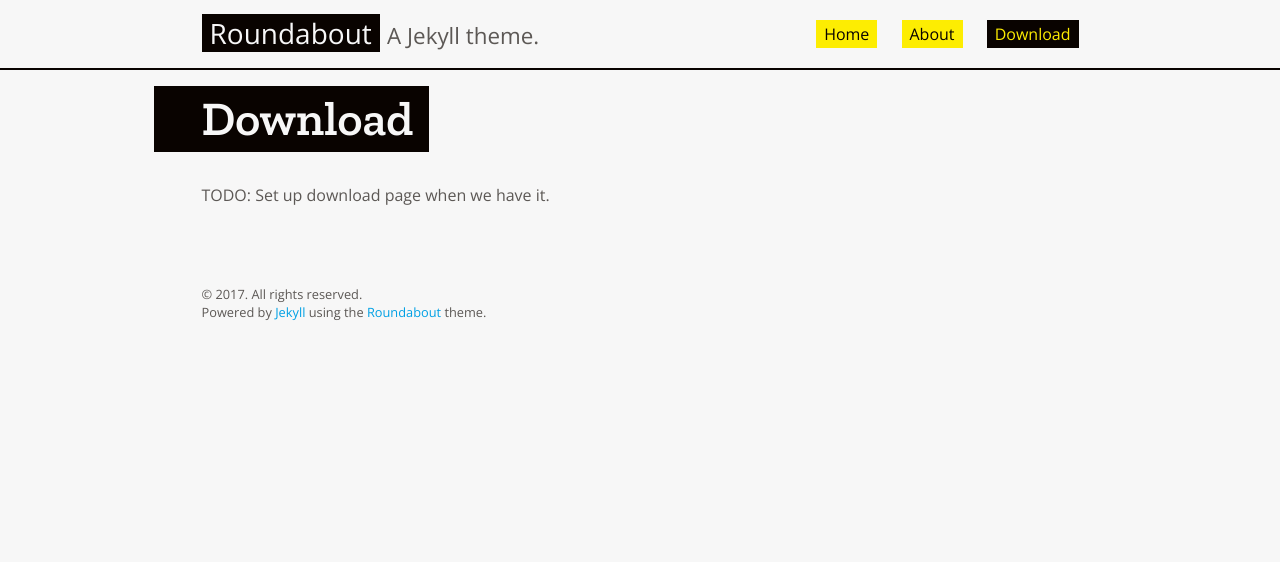
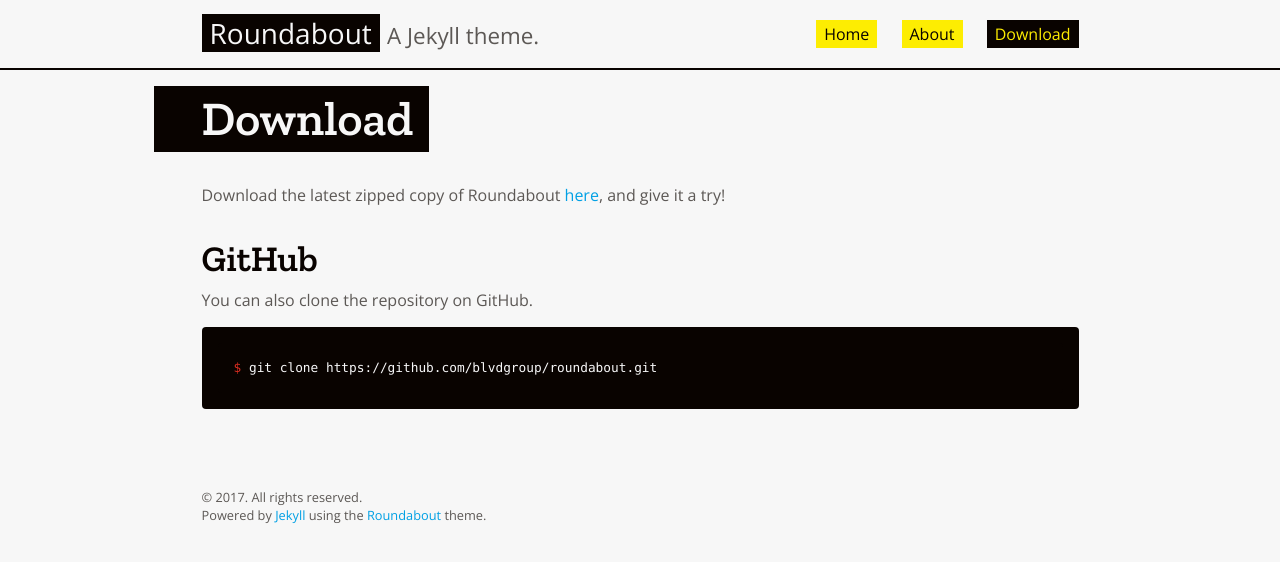
Before and after one commit to blvdgroup/roundabout, a Jekyll site: the page built from download.md, in a window 1280 px wide. Shown: the top 562 px of the page. Built offline with Jekyll 4.4.1, drawn with Linux system fonts in a browser that asks for light colours.

Commit message:
:books: Prepare for publishing to GitHub pages

````diff
--- a/_config.yml
+++ b/_config.yml
@@ -4,8 +4,8 @@
 # Setup
 title:               "Roundabout"
 tagline:             "A Jekyll theme."
-url:                 http://getpoole.com
-baseurl:             ""
+url:                 http://blvd.space
+baseurl:             "/roundabout"
 
 # Google Analytics (uncomment if you have any)
 # analytics_id:        "id"
@@ -21,7 +21,7 @@
 author:
   name:              Resi Respati
   url:               https://resir014.xyz
-  email:             resir014@gmail.com
+  email:             resir014@blvd.space
 
 # Custom vars
 version:             1.0.0
--- a/download.md
+++ b/download.md
@@ -3,4 +3,12 @@
 title: "Download"
 ---
 
-TODO: Set up download page when we have it.
+Download the latest zipped copy of Roundabout [here](https://github.com/blvdgroup/roundabout/archive/master.zip), and give it a try!
+
+## GitHub
+
+You can also clone the repository on GitHub.
+
+```sh
+$ git clone https://github.com/blvdgroup/roundabout.git
+```
````
